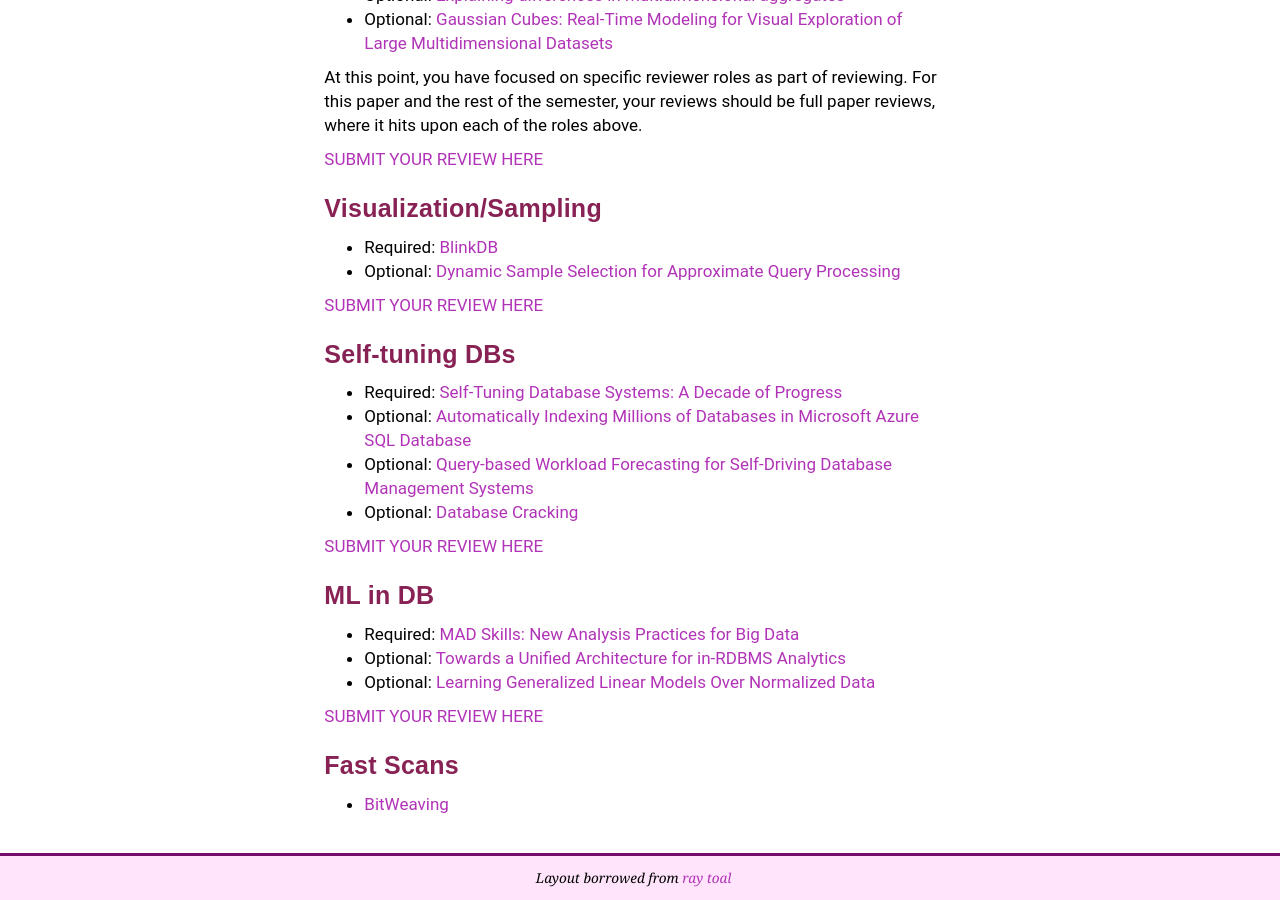
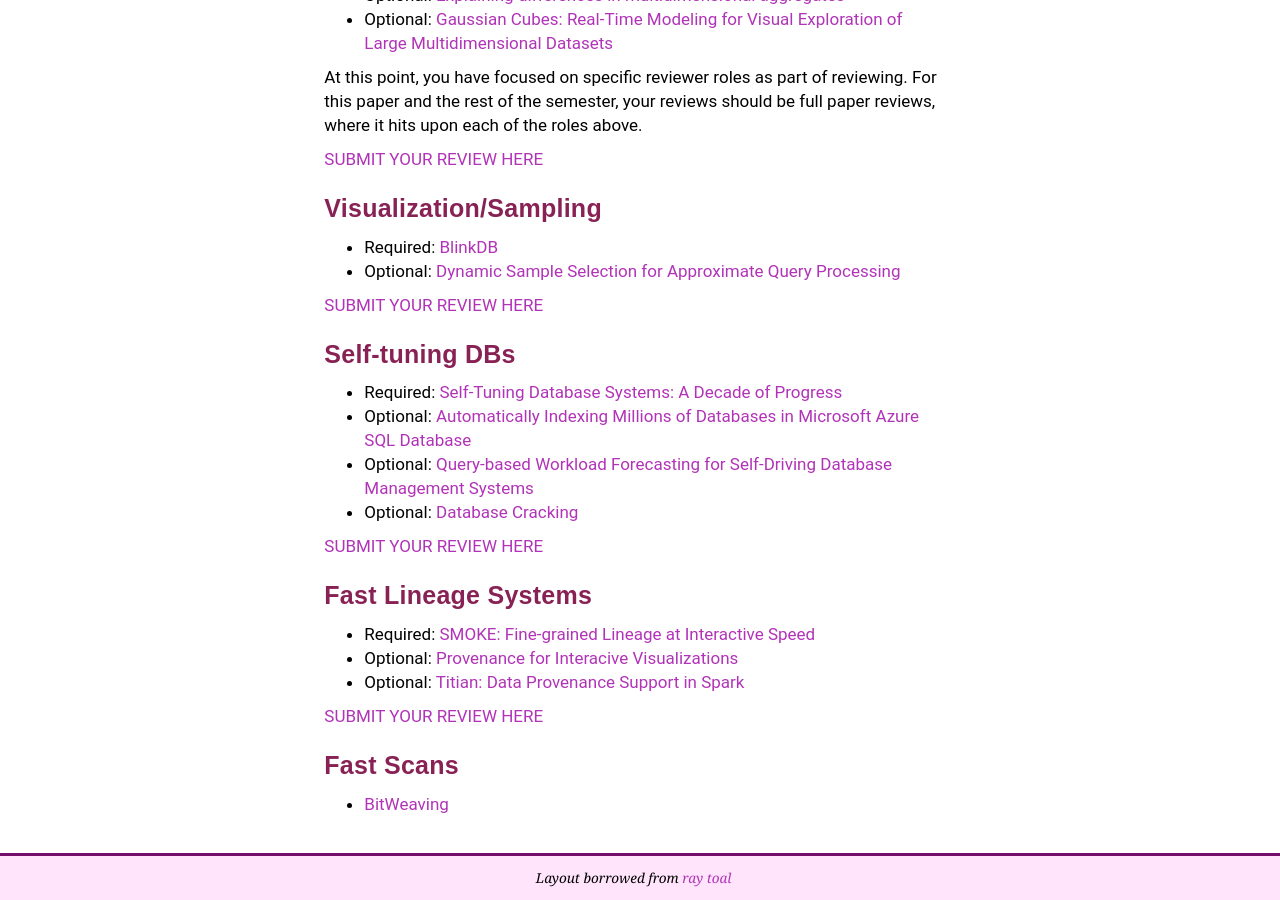
Before and after one commit to wzao1515/w6113.github.io, a Jekyll site: the page built from reviews.md, in a window 1280 px wide and 900 px high, scrolled down 9018 px. Built offline with Jekyll 4.4.1, drawn with Linux system fonts in a browser that asks for light colours; our own code applies the rules of GitHub Pages for plain Markdown files.

Commit message:
updated website

```diff
--- a/_data/schedule.csv
+++ b/_data/schedule.csv
@@ -25,7 +25,7 @@ white,4-Apr,Mock PC,,-,,,,Mock PC
 #fdf3fd,11-Apr,Datacubes,,Yiru Chen,,,,
 white,16-Apr,Visualization/Exploration,,Ziao Wang,,,,
 white,18-Apr,Self-tuning DBs,,Dean Deng,,,,
-#fdf3fd,23-Apr,ML in DBs (tentative),,,,,,
+#fdf3fd,23-Apr,More Lineage,,Wu,,,,
 #fdf3fd,25-Apr,Fast Scans,,Alan Du,,,,
 white,30-Apr,Up in the air (?),,,,,,Up in the air (?)
 white,2-May,,,,,,,Project Report
--- a/reviews.md
+++ b/reviews.md
@@ -459,12 +459,19 @@ At this point, you have focused on specific reviewer roles as part of reviewing.
 -->
 
 
-<a name='lec28' />
-### ML in DB
+<!--### ML in DB
 
 * Required: [MAD Skills: New Analysis Practices for Big Data](http://db.cs.berkeley.edu/papers/vldb09-madskills.pdf)
 * Optional: [Towards a Unified Architecture for in-RDBMS Analytics](https://cs.stanford.edu/people/chrismre/papers/bismarck.pdf)
 * Optional: [Learning Generalized Linear Models Over Normalized Data](http://pages.cs.wisc.edu/~jignesh/publ/GLMs-over-joins.pdf)
+-->
+
+<a name='lec28' />
+### Fast Lineage Systems
+
+* Required: [SMOKE: Fine-grained Lineage at Interactive Speed](http://www.vldb.org/pvldb/vol11/p719-psallidas.pdf)
+* Optional: [Provenance for Interacive Visualizations](https://www.dropbox.com/s/32aid7isd2arx47/smoke-hilda18-cr.pdf?dl=0)
+* Optional: [Titian: Data Provenance Support in Spark](http://www.vldb.org/pvldb/vol9/p216-interlandi.pdf)
 
 [SUBMIT YOUR REVIEW HERE](https://forms.gle/UuzkAX4cktEofrqXA)
 
```
